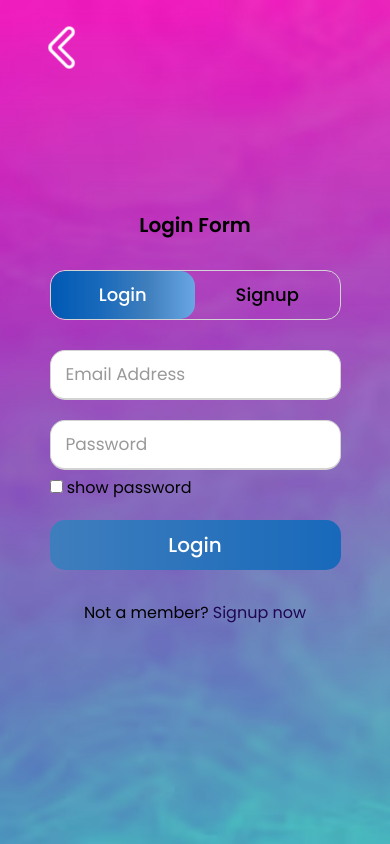
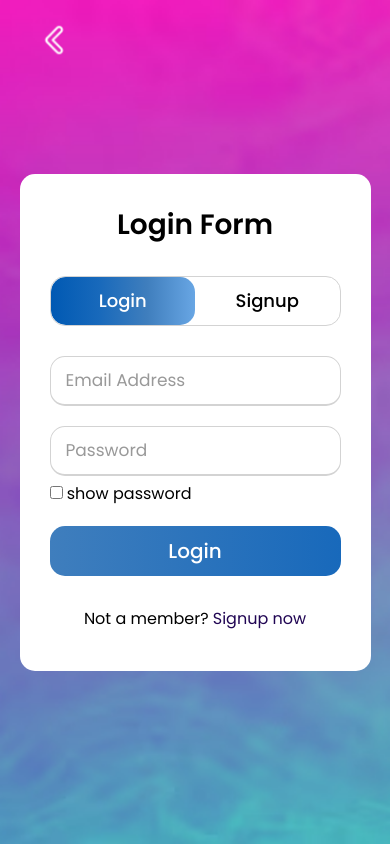
Before and after one commit to Shaikh-wasima/Project-1-quiz-game, a plain HTML site: page signup.html in a window 390 px wide. Drawn offline with Linux system fonts and the light colour scheme.

Commit message:
Update signup.css

```diff
--- a/css/signup.css
+++ b/css/signup.css
@@ -217,7 +217,7 @@ form .btn input[type="submit"]{
     flex-direction: column;
     justify-content: center;
     box-shadow: none;
-    background: transparent;
+
 
 
   }
@@ -233,10 +233,23 @@ form .btn input[type="submit"]{
 
   .wrapper .title{
     width: 50%;
-    font-size: 20px;
+    font-size: 28px;
     font-weight: 600;
 
   }
+  .back-button img{
+   width: 30px;
+   height: 30px;
+}
 
 
 }
+
+@media (max-width: 300px) {
+  .wrapper .title{
+
+    font-size: 20px;
+
+
+  }
+}
```
